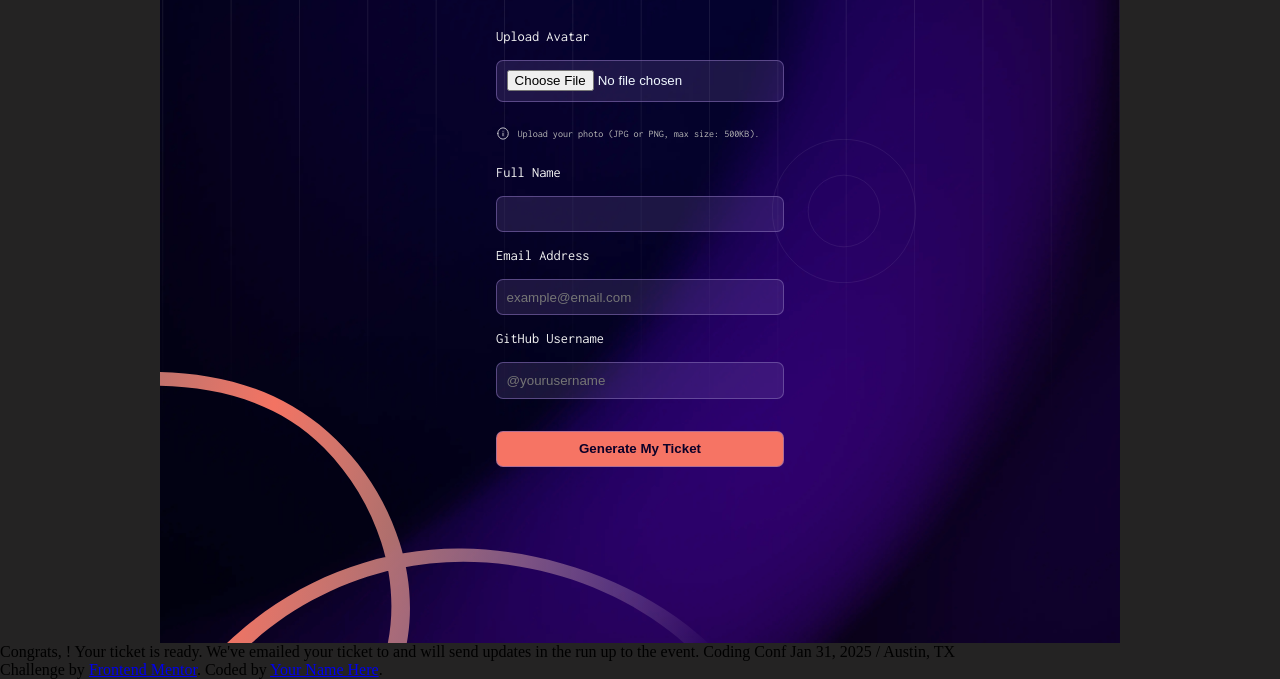
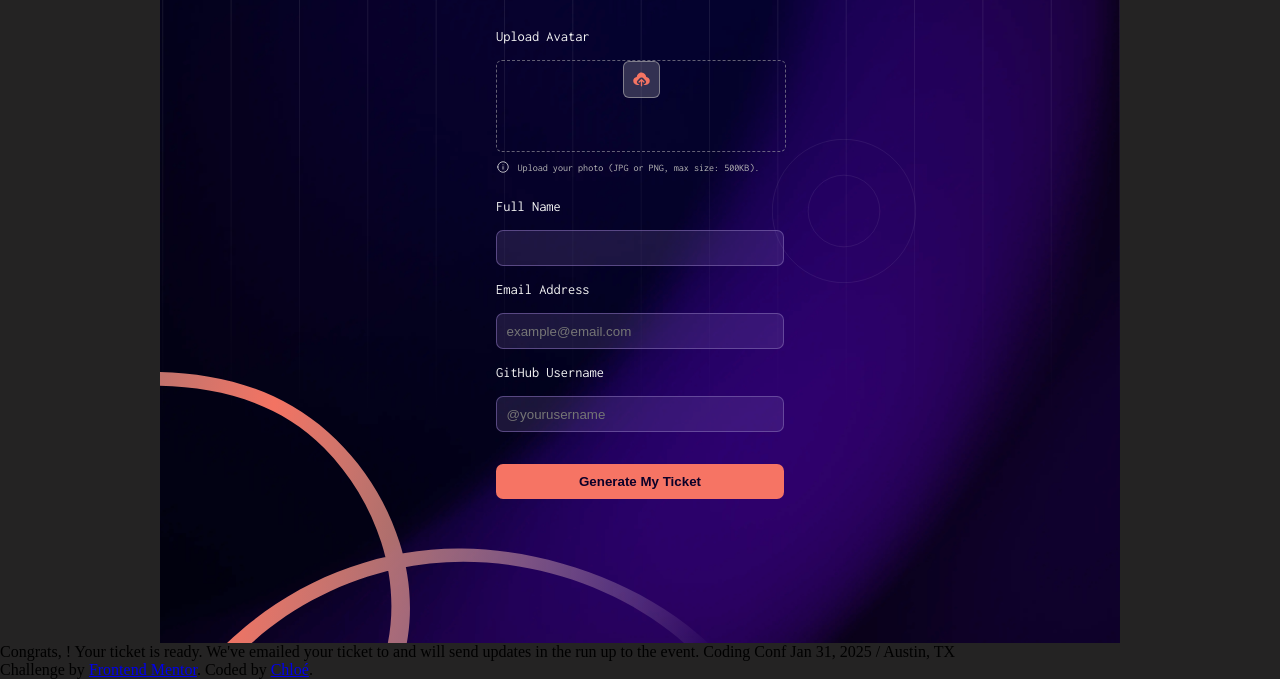
Before and after one commit to chloec68/frontend-mentor_conference-ticket-generator-main, a plain HTML site: page index.html in a window 1280 px wide. Shown: the part 221-900 px from the top of the page. Drawn offline with Linux system fonts and the light colour scheme.

Commit message:
drag and drop input

```diff
--- a/index.html
+++ b/index.html
@@ -27,7 +27,9 @@
     <form action="">
 
       <label for="">Upload Avatar</label><br>
-      <input type="file" placeholder="Drag and drop or click to upload"><br>
+      <div id="inputfile">
+        <div id="upload-icon"></div>
+      </div>
       <div id="info-wrapper"><img id="info-icon" src="assets/images/icon-info.svg" alt="info icon"> <p id="info">Upload your photo (JPG or PNG, max size: 500KB).</p></div>
 
 
@@ -60,7 +62,7 @@
 
   <div class="attribution">
     Challenge by <a href="https://www.frontendmentor.io?ref=challenge">Frontend Mentor</a>.
-    Coded by <a href="#">Your Name Here</a>.
+    Coded by <a href="#">Chloé</a>.
   </div>
 </body>
 </html>
--- a/styles/styles.css
+++ b/styles/styles.css
@@ -95,8 +95,34 @@ form input:focus{
     background-color: #F67464ff !important;
     font-weight: 800;
     color: #0C0128ff;
+    border:none;
 }
 
 #submit:hover{
     cursor: pointer;
 }
+
+input[type="file"] {
+    display: none;
+}
+
+#inputfile {
+	width: 100%;
+	height: 90px;
+    border-radius: 6px;
+    border:dashed 1px hsl(260, 3%, 64%, 0.6);
+    margin-top:1rem;
+}
+
+#upload-icon{
+    width:35px;
+    height:35px;
+    border-radius:6px;
+    margin: auto;
+    border:0.2px solid hsl(260, 3%, 64%,0.7) ;
+    background-color: hsl(260, 3%, 64%, 0.3);
+    background-image: url('../assets/images/icon-upload.svg');
+    background-position: center;
+    background-size: 60%;
+    background-repeat: no-repeat;
+}
```
Also changed, not shown: script.js (added).
